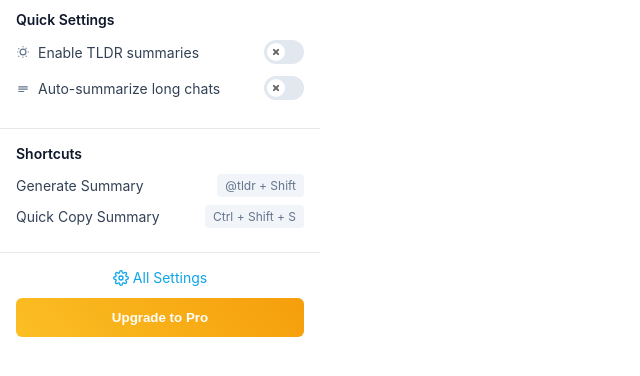
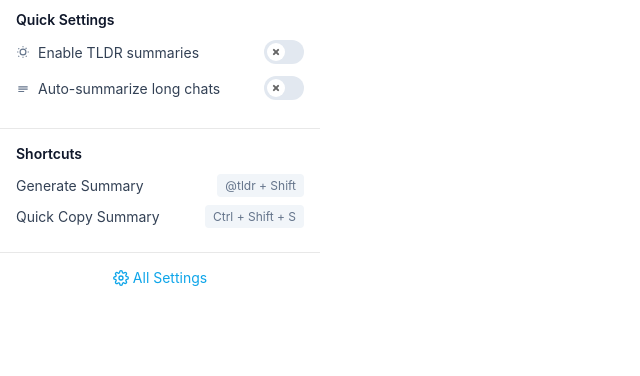
Before and after one commit to UtkarshRjn/tldr-bot-extension, a website built with webpack: page public/popup.html in a window 1280 px wide. Shown: the part 62-438 px from the top of the page, without its empty margins (0-640 px from the left). Built offline with nearby package versions, Linux system fonts and the light colour scheme; some packages are replaced by stand-ins of ours.

Commit message:
Remove upgrade to pro button

```diff
--- a/public/popup.html
+++ b/public/popup.html
@@ -65,12 +65,10 @@
             </svg>
             All Settings
         </a>
-        <button class="pro-button">
-            <!-- <svg class="pro-icon" width="32" height="16" viewBox="0 0 20 24" fill="currentColor" stroke="none">
-                <path d="M12 2L7 8.5 2 9.5l5 4.5L5.5 22l6.5-3.5 6.5 3.5L17 14l5-4.5-5-1L12 2z"/>
-            </svg> -->
+        <!-- TODO: Enabled this button whenever we paln to make it a paid product-->
+        <!-- <button class="pro-button">
             Upgrade to Pro
-        </button>
+        </button> -->
     </div>
 
     <script src="../src/popup.js"></script>
```
